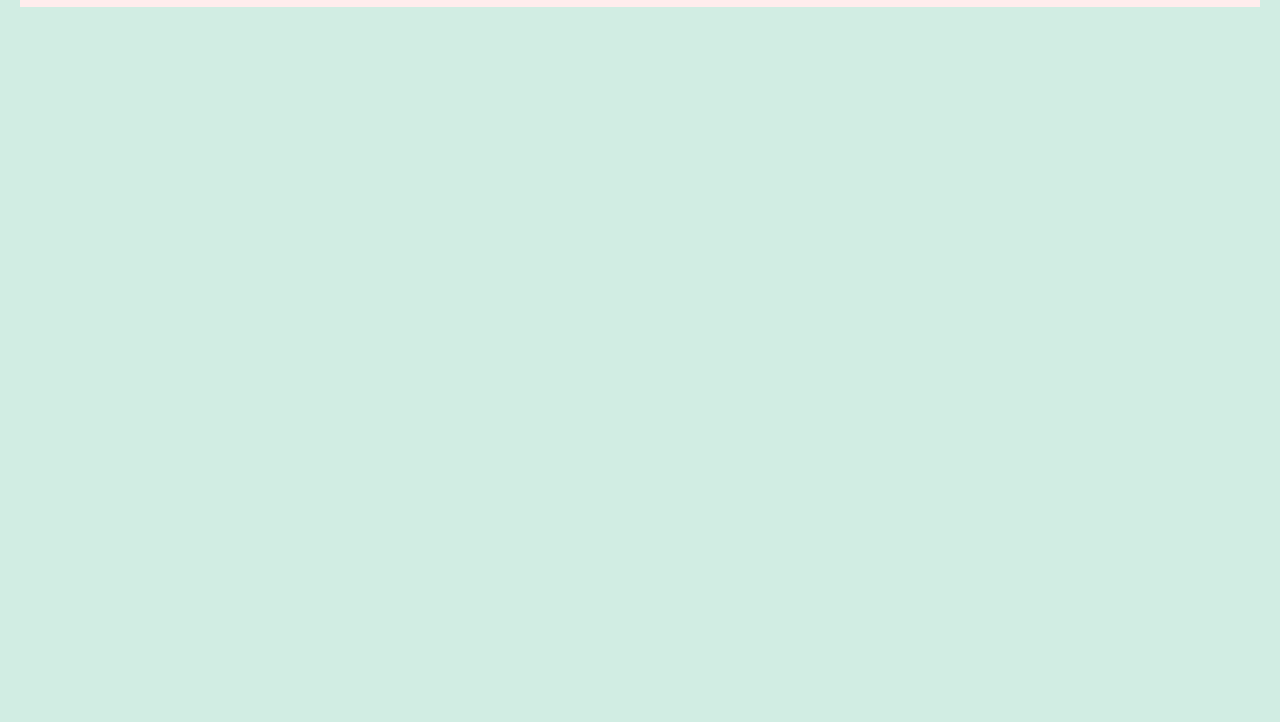
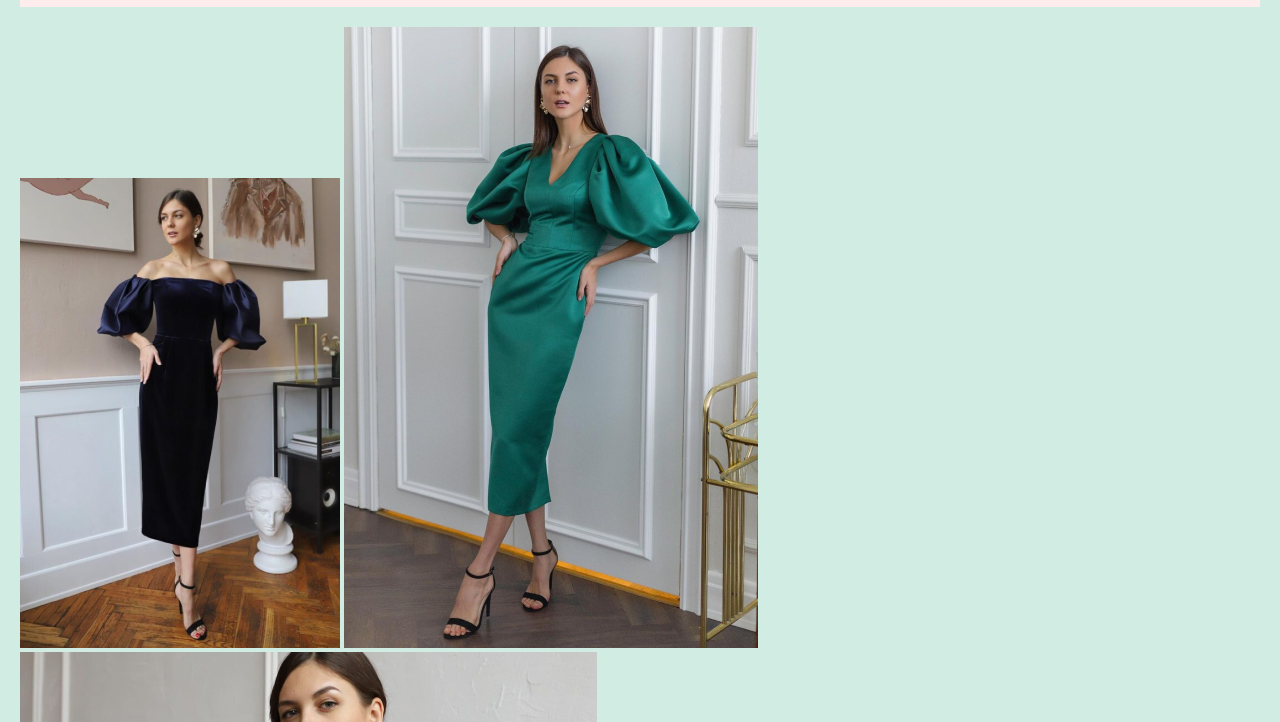
Before and after one commit to andreiokcober/Showroom-authorization, a website built with webpack: page src/index.html in a window 1280 px wide. Shown: the part 78-800 px from the top of the page. Built offline with nearby package versions, Linux system fonts and the light colour scheme.

Commit message:
feat:init images for project

```diff
--- a/package.json
+++ b/package.json
@@ -14,10 +14,16 @@
     "@babel/core": "^7.18.9",
     "@babel/preset-env": "^7.18.9",
     "babel-loader": "^8.2.5",
+    "copy-webpack-plugin": "^11.0.0",
     "css-loader": "^6.7.1",
+    "file-loader": "^6.2.0",
+    "html-loader": "^4.1.0",
     "html-webpack-plugin": "^5.5.0",
+    "image-webpack-loader": "^8.1.0",
     "mini-css-extract-plugin": "^2.6.1",
+    "raw-loader": "^4.0.2",
     "style-loader": "^3.3.1",
+    "url-loader": "^4.1.1",
     "webpack": "^5.73.0",
     "webpack-cli": "^4.10.0",
     "webpack-dev-server": "^4.9.3"
--- a/src/index.html
+++ b/src/index.html
@@ -31,7 +31,17 @@
             <button type="submit" class="button-aplication">Sign In</button>
           </div>
         </header>
-        <main></main>
+        <main>
+          <div class="main-img">
+            <img
+              src="./src/asset/image 1.png"
+              alt="dress-img"
+              class="dress-img"
+            />
+            <img src="./asset/image 2.png" alt="dress-img" class="dress-img" />
+            <img src="./asset/image 3.png" alt="dress-img" class="dress-img" />
+          </div>
+        </main>
         <footer class="footer">
           <div class="footer-left"></div>
           <div class="footer-right"></div>
--- a/src/index.js
+++ b/src/index.js
@@ -1 +1 @@
-import './styles.css'
+import './styles.css';
--- a/src/styles.css
+++ b/src/styles.css
@@ -68,3 +68,6 @@ p {
     background-color: var(--header-color);
     padding:10px 20px;
 }
+main{
+    padding: var(--offset) 0px;
+}
--- a/webpack.config.js
+++ b/webpack.config.js
@@ -1,8 +1,19 @@
 const HTMLPlugin = require('html-webpack-plugin')
 const MiniCssExtractPlugin = require("mini-css-extract-plugin");
 const path = require('path')
+const CopyPlugin = require("copy-webpack-plugin");
+
 
 module.exports = {
+  //  plugins: [ new CopyPlugin({
+  //   patterns: [
+  //       {
+  //         from: path.resolve(__dirname, 'src/asset'),
+  //         to:   path.resolve(__dirname,'dist/asset')
+  //       }
+  //     ]
+  //   })
+  // ],
   entry: ['./src/index.js'],
   output: {
     path: __dirname + '/dist',
@@ -22,6 +33,11 @@ module.exports = {
     }),
     new MiniCssExtractPlugin({
       filename: "styles.css"
+    }),
+     new CopyPlugin({
+      patterns: [
+        { from: "./src/asset", to: "asset" },
+      ],
     })
   ],
   resolve: {
@@ -38,7 +54,7 @@ module.exports = {
           presets: ['@babel/preset-env']
         }
       }
-    }
+    },
   ],
   },
   module:{
@@ -47,6 +63,12 @@ module.exports = {
         test: /\.css$/i,
         use: [MiniCssExtractPlugin.loader, "css-loader"],
       },
+      // {
+      //   test: /\.(png|svg|jpg|gif)$/,
+      //   use: [
+      //      'file-loader',
+      //    ],
+      // }
     ]
   }
 }
```
Also changed, not shown: dist/asset/image 1.png (added), dist/asset/image 2.png (added), dist/asset/image 3.png (added), dist/bundle.js, dist/index.html, dist/styles.css, src/asset/image 1.png (added), src/asset/image 2.png (added), src/asset/image 3.png (added), 1 other file.
